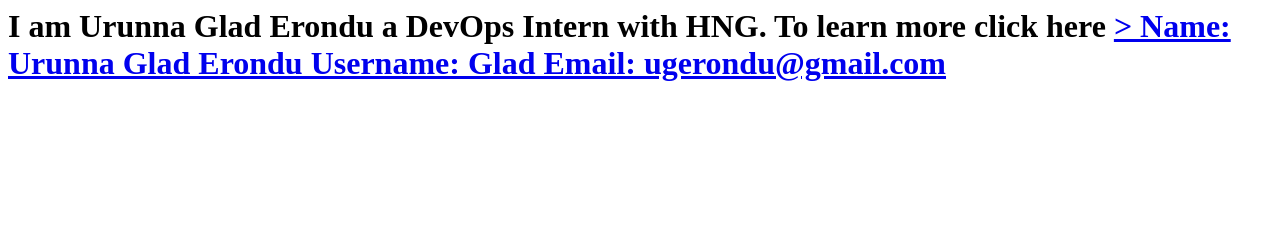
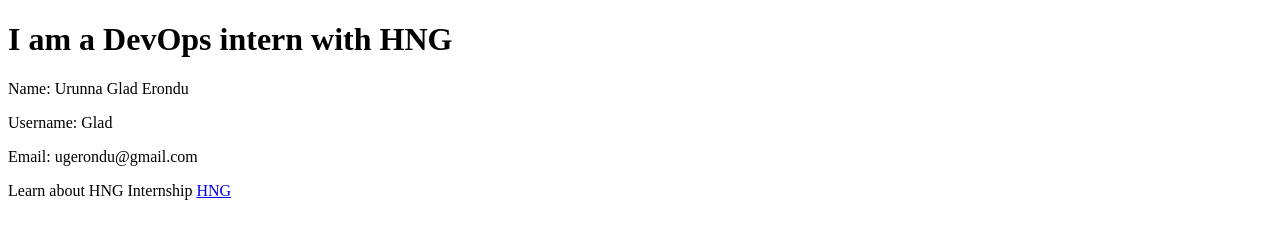
Before and after one commit to theglad-x/Website-Deployment-on-AWS-EC2, a plain HTML site: page index.html in a window 1280 px wide. Drawn offline with Linux system fonts and the light colour scheme.

Commit message:
Update index.html

```diff
--- a/index.html
+++ b/index.html
@@ -1,5 +1,19 @@
-<h1> I am Urunna Glad Erondu a DevOps Intern with HNG.
-To learn more click here <a href="https://hng.tech/" target="_blank">>
-Name: Urunna Glad Erondu
-Username: Glad
-Email: ugerondu@gmail.com
+<!DOCTYPE html>
+<html lang="en">
+<head>
+    <meta charset="UTF-8">
+    <meta name="viewport" content="width=device-width, initial-scale=1.0">
+    <title>Welcome to my Static Website</title>
+    <link rel="stylesheet" href="style.css">
+</head>
+<body>
+    <header>
+        <h1>I am a DevOps intern with HNG</h1>
+        <p>Name: Urunna Glad Erondu</p>
+        <p>Username: Glad</p>
+        <p>Email: ugerondu@gmail.com</p>
+        <p>Learn about HNG Internship <a href="https://hng.tech" target="_blank">HNG</a></p>
+    </header>
+    <script src="script.js"></script>
+</body>
+</html>
```
